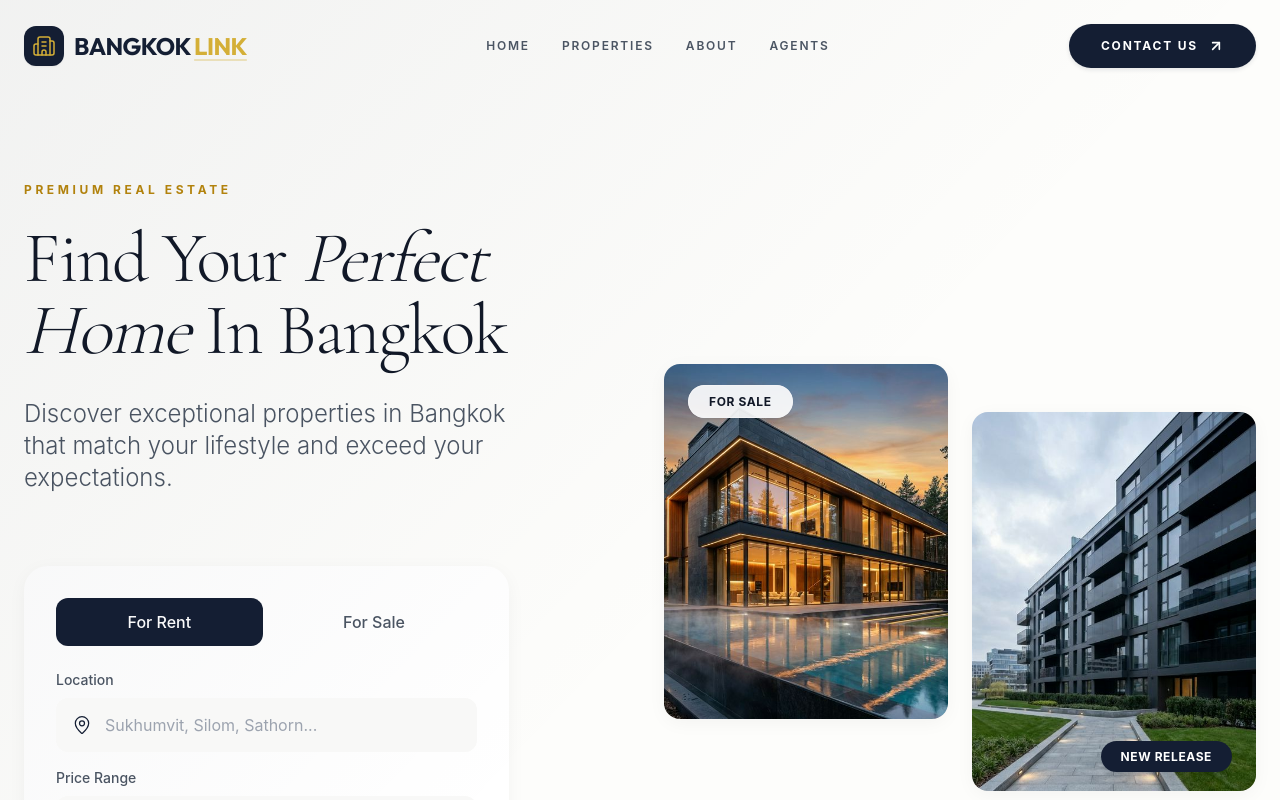
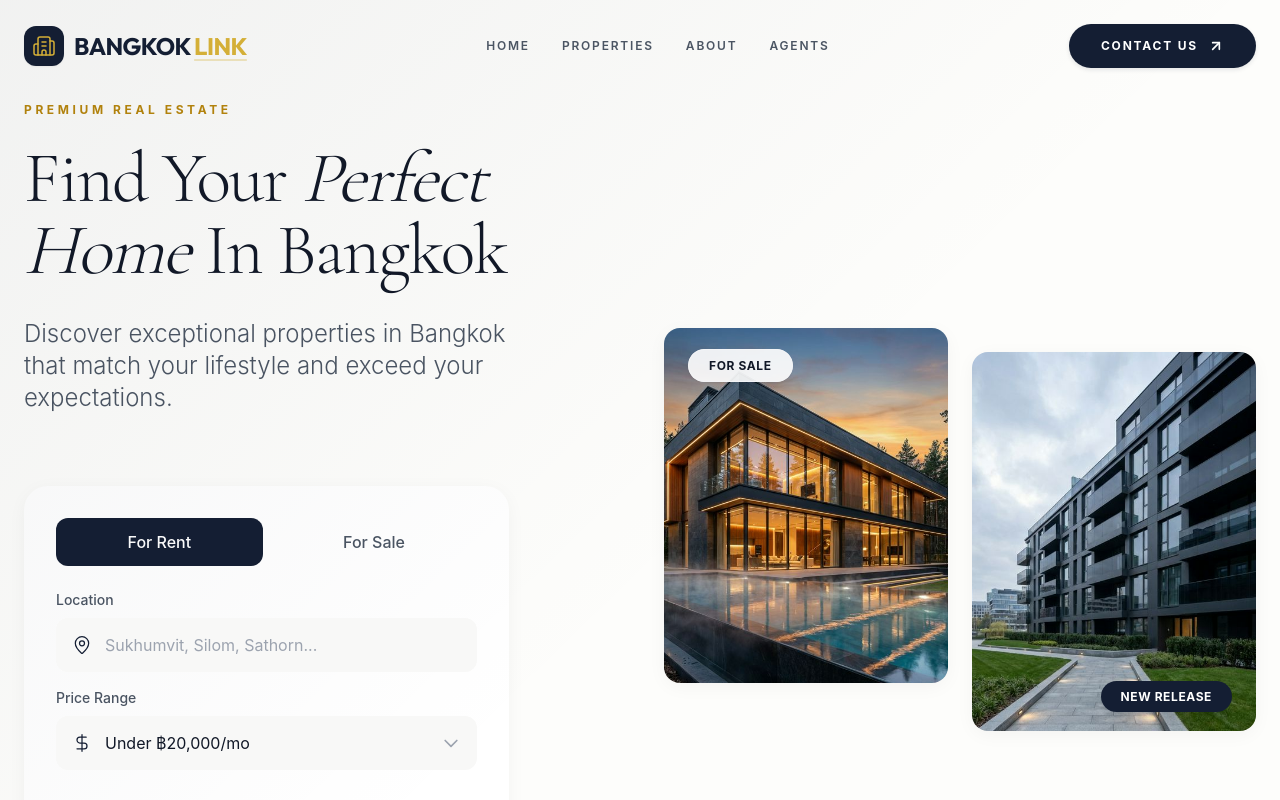
Before and after one commit to yummyvalmm/bangkoklink, a React (Vite) app: page / in a window 1280 px wide. Shown: the top 800 px of the page. Built offline with nearby package versions, Linux system fonts and the light colour scheme.

Commit message:
refactor: reduce hero section whitespace and lift content

```diff
--- a/src/components/Hero.tsx
+++ b/src/components/Hero.tsx
@@ -2,7 +2,7 @@ import QuickSearch from './QuickSearch';
 
 const Hero = () => {
     return (
-        <section id="home" className="min-h-screen pt-24 pb-16 relative overflow-hidden bg-background">
+        <section id="home" className="min-h-screen pt-20 pb-8 relative overflow-hidden bg-background">
             {/* Background gradient */}
             <div className="absolute inset-0 bg-gradient-to-br from-primary/5 via-transparent to-transparent pointer-events-none"></div>
 
@@ -11,7 +11,7 @@ const Hero = () => {
                     {/* Left Content */}
                     <div className="lg:col-span-5 space-y-10">
                         {/* Main Heading Content */}
-                        <div className="max-w-4xl pt-[10vh]">
+                        <div className="max-w-4xl pt-4">
                             <span className="inline-block text-accent-rich text-[10px] md:text-xs font-bold tracking-[0.3em] uppercase mb-6 animate-fade-in [animation-delay:200ms]">
                                 Premium Real Estate
                             </span>
@@ -45,7 +45,7 @@ const Hero = () => {
                             </div>
                         </div>
 
-                        <div className="space-y-6 pt-12">
+                        <div className="space-y-6 pt-6">
                             <div className="relative aspect-[3/4] rounded-2xl overflow-hidden group shadow-card">
                                 <img
                                     src="/properties/hero-2.jpg"
```
Also changed, not shown: 1 other file (tests, documents, lock files or other folders).
